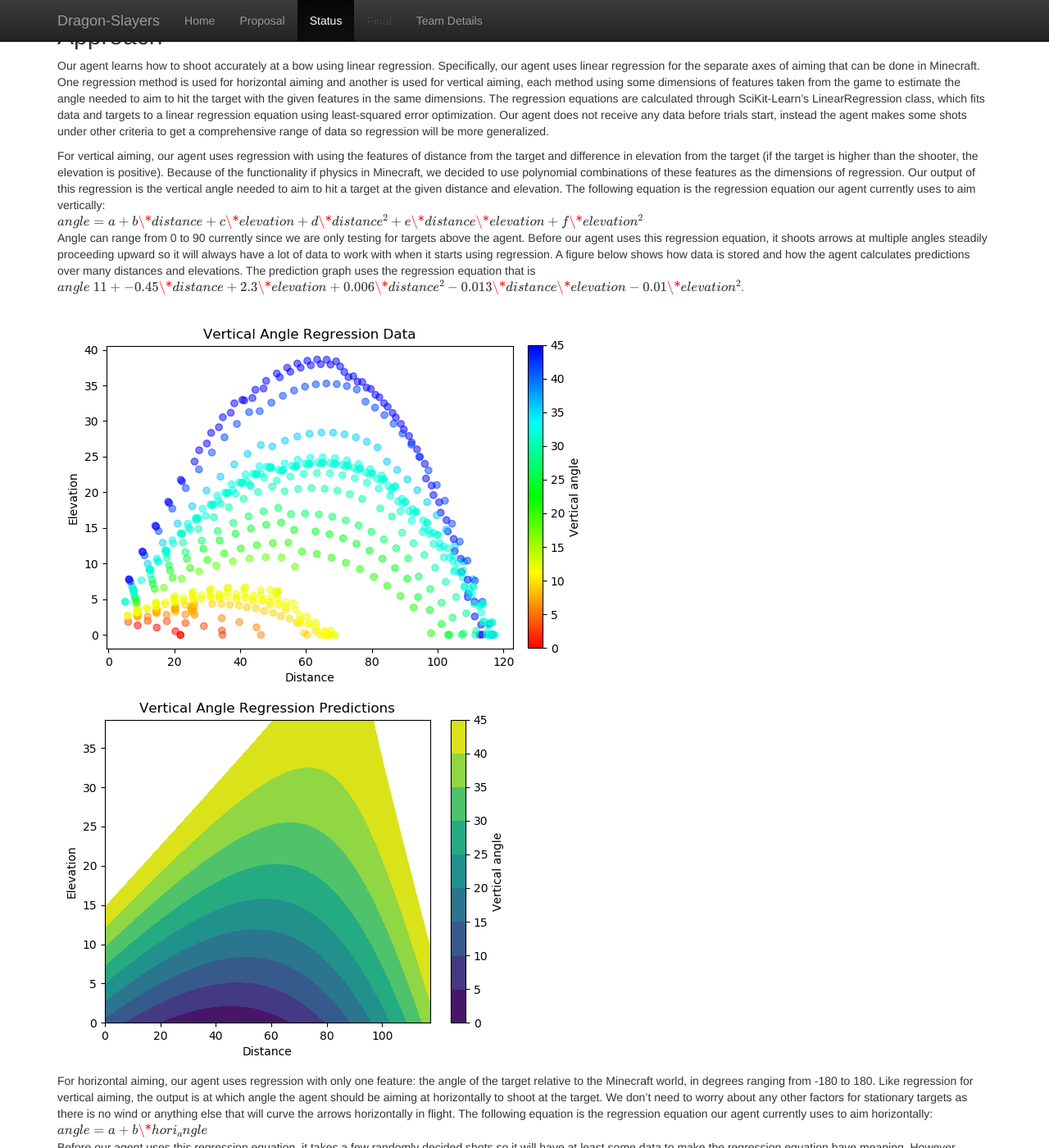
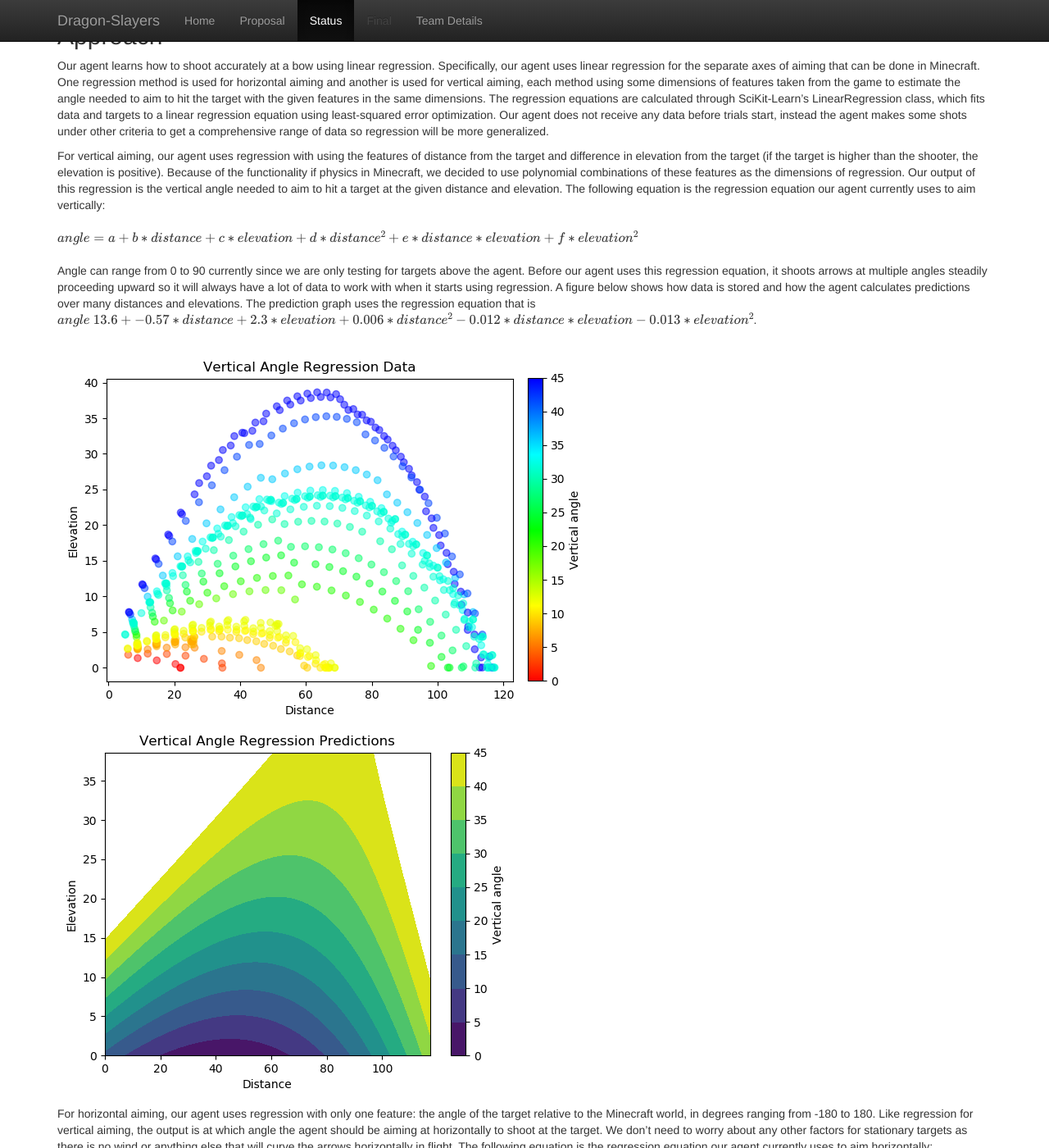
Before and after one commit to RibbonedAce/Dragon-Slayers, a Jekyll site: the page built from docs/status.md, in a window 1280 px wide and 1400 px high, scrolled down 794 px. Shown: the whole window at 82% size. Built offline with Jekyll 4.4.1, drawn with Linux system fonts in a browser that asks for light colours; formulas are drawn with MathJax 3; some of the changed text lies outside the part shown.

Commit message:
Update status.md equations

```diff
--- a/docs/status.md
+++ b/docs/status.md
@@ -11,15 +11,15 @@
 ## Approach
 Our agent learns how to shoot accurately at a bow using linear regression. Specifically, our agent uses linear regression for the separate axes of aiming that can be done in Minecraft. One regression method is used for horizontal aiming and another is used for vertical aiming, each method using some dimensions of features taken from the game to estimate the angle needed to aim to hit the target with the given features in the same dimensions. The regression equations are calculated through SciKit-Learn's LinearRegression class, which fits data and targets to a linear regression equation using least-squared error optimization. Our agent does not receive any data before trials start, instead the agent makes some shots under other criteria to get a comprehensive range of data so regression will be more generalized.
 
-For vertical aiming, our agent uses regression with using the features of distance from the target and difference in elevation from the target (if the target is higher than the shooter, the elevation is positive). Because of the functionality if physics in Minecraft, we decided to use polynomial combinations of these features as the dimensions of regression. Our output of this regression is the vertical angle needed to aim to hit a target at the given distance and elevation. The following equation is the regression equation our agent currently uses to aim vertically:<br>
-$$angle = a + b\*distance + c\*elevation + d\*distance^2 + e\*distance\*elevation + f\*elevation^2$$<br>
-Angle can range from 0 to 90 currently since we are only testing for targets above the agent. Before our agent uses this regression equation, it shoots arrows at multiple angles steadily proceeding upward so it will always have a lot of data to work with when it starts using regression. A figure below shows how data is stored and how the agent calculates predictions over many distances and elevations. The prediction graph uses the regression equation that is $$angle ~ 11 + -0.45\*distance + 2.3\*elevation + 0.006\*distance^2 - 0.013\*distance\*elevation - 0.01\*elevation^2$$.
+For vertical aiming, our agent uses regression with using the features of distance from the target and difference in elevation from the target (if the target is higher than the shooter, the elevation is positive). Because of the functionality if physics in Minecraft, we decided to use polynomial combinations of these features as the dimensions of regression. Our output of this regression is the vertical angle needed to aim to hit a target at the given distance and elevation. The following equation is the regression equation our agent currently uses to aim vertically:<br><br>
+$$angle = a + b*distance + c*elevation + d*distance^2 + e*distance*elevation + f*elevation^2$$<br><br>
+Angle can range from 0 to 90 currently since we are only testing for targets above the agent. Before our agent uses this regression equation, it shoots arrows at multiple angles steadily proceeding upward so it will always have a lot of data to work with when it starts using regression. A figure below shows how data is stored and how the agent calculates predictions over many distances and elevations. The prediction graph uses the regression equation that is $$angle ~ 13.6 + -0.57*distance + 2.3*elevation + 0.006*distance^2 - 0.012*distance*elevation - 0.013*elevation^2$$.
 
 <img src="images/Datagraph.png"><img src="images/Predictiongraph.png">
 
-For horizontal aiming, our agent uses regression with only one feature: the angle of the target relative to the Minecraft world, in degrees ranging from -180 to 180. Like regression for vertical aiming, the output is at which angle the agent should be aiming at horizontally to shoot at the target. We don't need to worry about any other factors for stationary targets as there is no wind or anything else that will curve the arrows horizontally in flight. The following equation is the regression equation our agent currently uses to aim horizontally:<br>
-$$angle = a + b\*hori_angle$$<br>
-Before our agent uses this regression equation, it takes a few randomly decided shots so it will have at least some data to make the regression equation have meaning. However, because the aiming angle matches with the relative angle of the target, this regression is trivial and very few points of data are needed to get good predictions. Because the aiming here is so trivial, figures are not necessary to show as the regression equation will converge to $$angle = 0 + 1\*hori_angle$$.
+For horizontal aiming, our agent uses regression with only one feature: the angle of the target relative to the Minecraft world, in degrees ranging from -180 to 180. Like regression for vertical aiming, the output is at which angle the agent should be aiming at horizontally to shoot at the target. We don't need to worry about any other factors for stationary targets as there is no wind or anything else that will curve the arrows horizontally in flight. The following equation is the regression equation our agent currently uses to aim horizontally:<br><br>
+$$angle = a + b*hori_angle$$<br><br>
+Before our agent uses this regression equation, it takes a few randomly decided shots so it will have at least some data to make the regression equation have meaning. However, because the aiming angle matches with the relative angle of the target, this regression is trivial and very few points of data are needed to get good predictions. Because the aiming here is so trivial, figures are not necessary to show as the regression equation will converge to $$angle = 0 + 1*hori_angle$$.
 
 The gathering of data from the agent comes with some caveats. The first one is that when an arrow is fired in Minecraft, there is some random divergence of the angle on which you have shot at. For example, if you shoot at 44 degrees up, the arrow may travel starting at 43 or 45 degrees. This creates some noise within the data, meaning that more data is needed to get an accurate regression function. The second problem is that Malmo does not track arrows perfectly. In the first figure, some travel paths have distinct "bumps" that shouldn't exist in the arrow's actual path of travel in Minecraft. This creates even more noise and means that even more data is needed to counteract this potential error in measurement.
 
```
